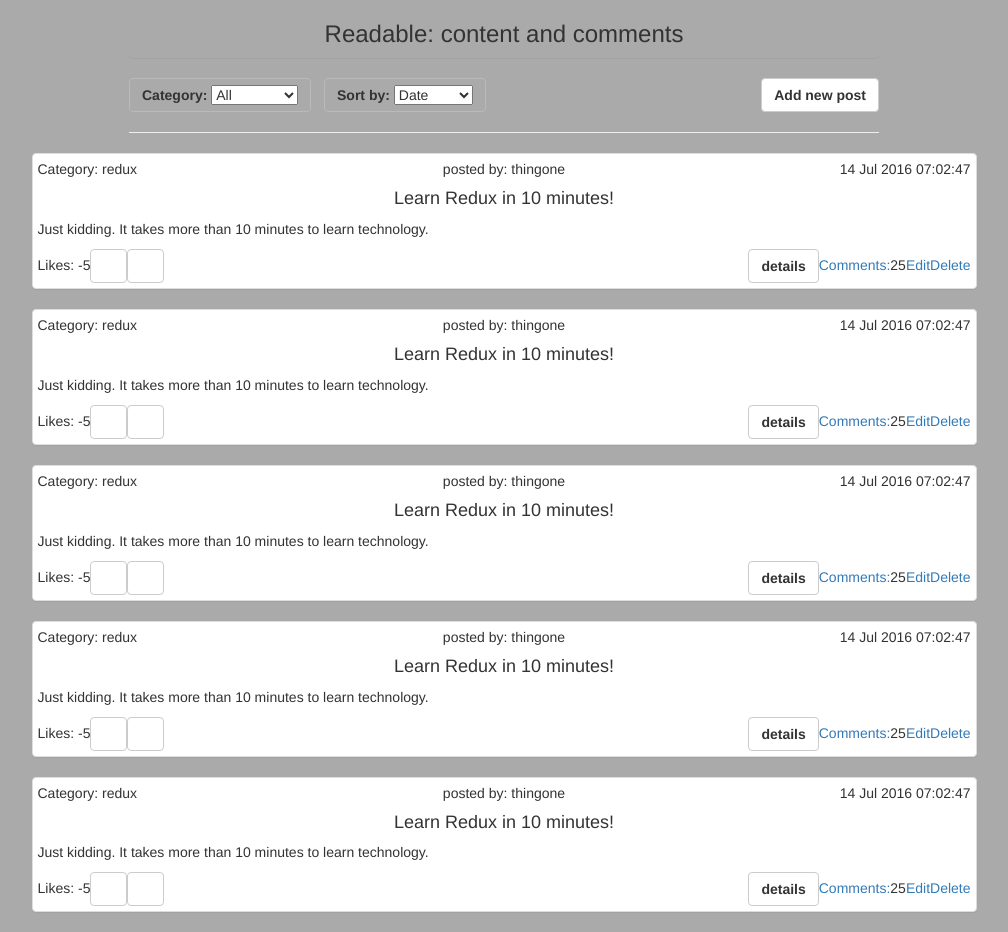
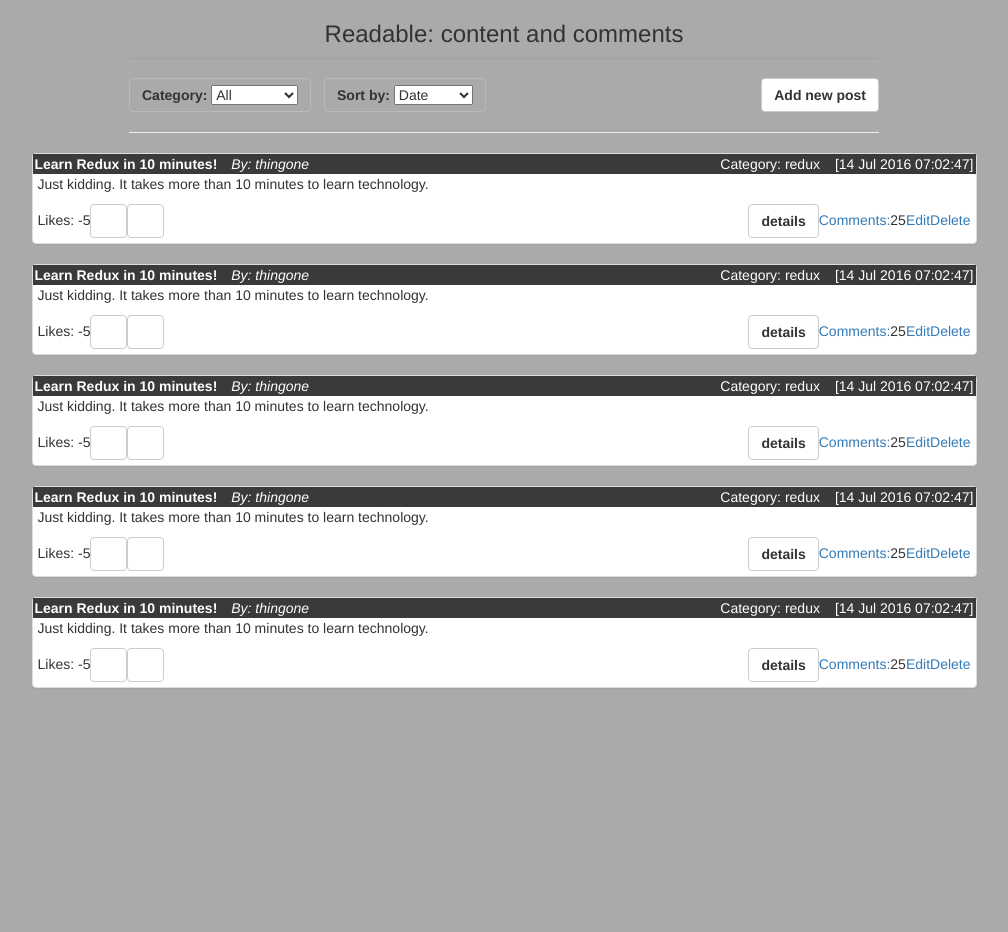
Before and after one commit to developer2020github/readable, a React (Create React App) app: page / in a window 1280 px wide. Shown: the whole page, without its empty margins (136-1144 px from the left). After the commit the page ends 800 px from the top, so only its background shows below. Built offline with nearby package versions, Linux system fonts and the light colour scheme; a web font is replaced by a local one.

Commit message:
feat: styled post header

```diff
--- a/src/PostDetails.js
+++ b/src/PostDetails.js
@@ -1,5 +1,6 @@
 import React, { Component } from 'react';
 import logo from './logo.svg';
+import { Link } from 'react-router-dom'
 import './libs/bootstrap/dist/css/bootstrap.min.css'
 import './Readable.css';
 import { serverApiTestMain } from './ServerApiTest';
@@ -49,7 +50,7 @@ class PostDetails extends Component {
 
 	<div className="row">
 
-		    <div className="col-md-2 text-left col-md-offset-3"><a href="index.html">Main page</a></div>
+		    <div className="col-md-2 text-left col-md-offset-3"><Link className="btn btn-default control-style" to="/">Main page</Link></div>
 		    <div className="col-md-2 text-center"><a href="post_edit.html">Edit</a></div>
 		    <div className="col-md-2 text-right"><a href="post_delete.html">Delete</a></div>
 
--- a/src/PostViewSmall.js
+++ b/src/PostViewSmall.js
@@ -4,19 +4,26 @@ import './libs/bootstrap/dist/css/bootstrap.min.css';
 import './Readable.css';
 import {timeStampToDateAndTime} from './lib'
 
+
 class PostViewSmall extends Component {
     render() {
 
         return (
             <div className="panel panel-default post-panel">
-                <div className="row">
-                    <div className="col-xs-4 text-left">Category: {this.props.post.category}</div>
-                    <div className="col-xs-4 text-center">posted by: {this.props.post.author}</div>
-                    <div className="col-xs-4 text-right">{timeStampToDateAndTime(this.props.post.timestamp)}</div>
+                <div className="row post-header">
+
+                    <div className="col-xs-6 text-left post-sub-header">
+                            <span className="text-center post-title">{this.props.post.title}</span>
+                            <span className="post-author"> By: {this.props.post.author}</span>
+                        </div>
+                    <div className="col-xs-6 text-right  post-sub-header">
+                         <span className="post-category">Category: {this.props.post.category}</span>
+                         <span>[{timeStampToDateAndTime(this.props.post.timestamp)}]</span>
+                        </div>
                 </div>
 
                 <div>
-                    <h4 className="text-center">{this.props.post.title}</h4>
+
                     <p>{this.props.post.body}</p>
                 </div>
                 <div className="row">
--- a/src/Readable.css
+++ b/src/Readable.css
@@ -42,3 +42,30 @@ body, .app-background {
   margin-top: 5px;
   margin-bottom: 15px;
 }
+
+.post-header{
+  background-color: #3B3A3A;
+  margin-left: -5px;
+  margin-right: -5px;
+  margin-top: -5px;
+  color: white;
+}
+
+.post-title{
+  font-weight: bold;
+  font-size: 14px;
+}
+
+.post-author{
+  font-style: italic;
+  margin-left: 10px;
+}
+
+.post-sub-header{
+  padding-left: 2px;
+  padding-right: 2px;
+}
+
+.post-category{
+  margin-right: 15px;
+}
```
